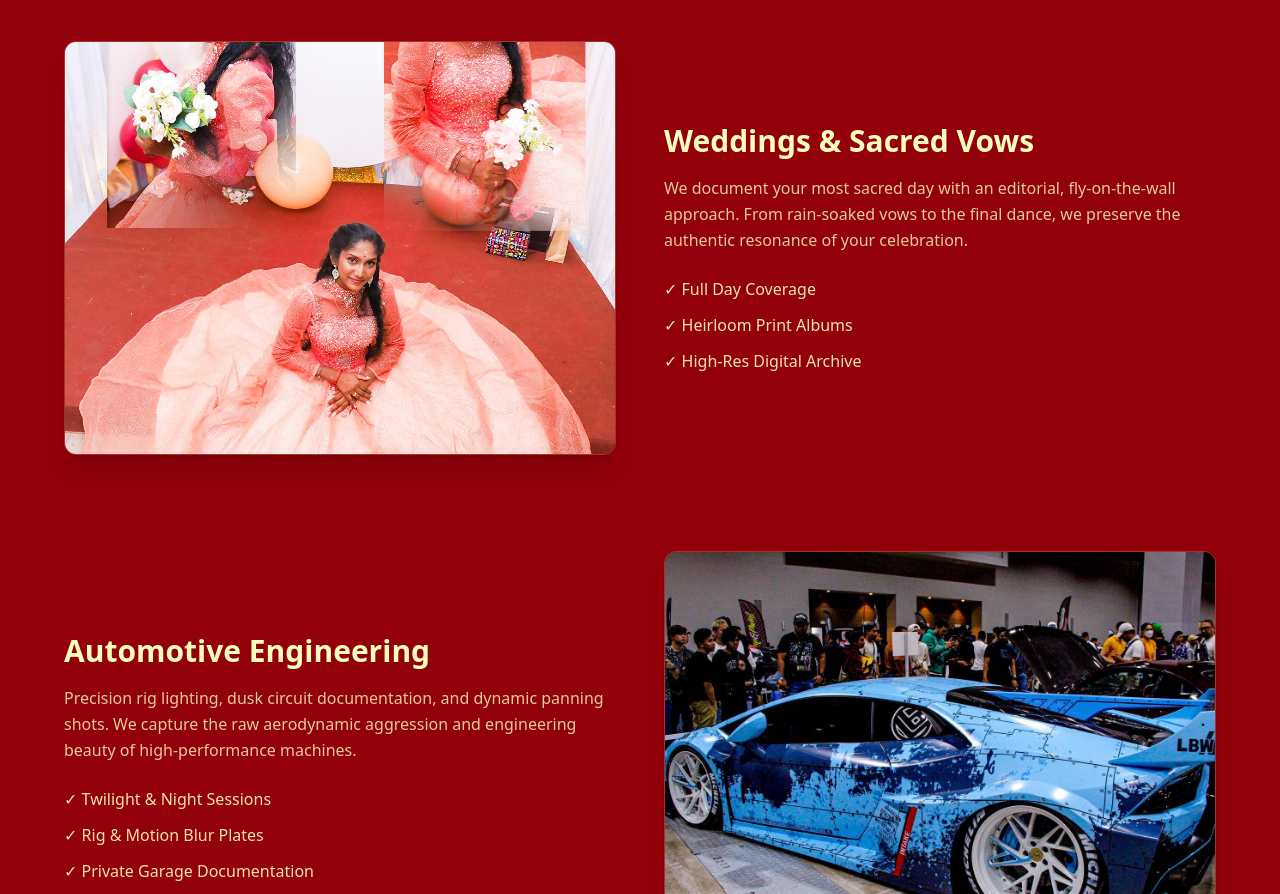
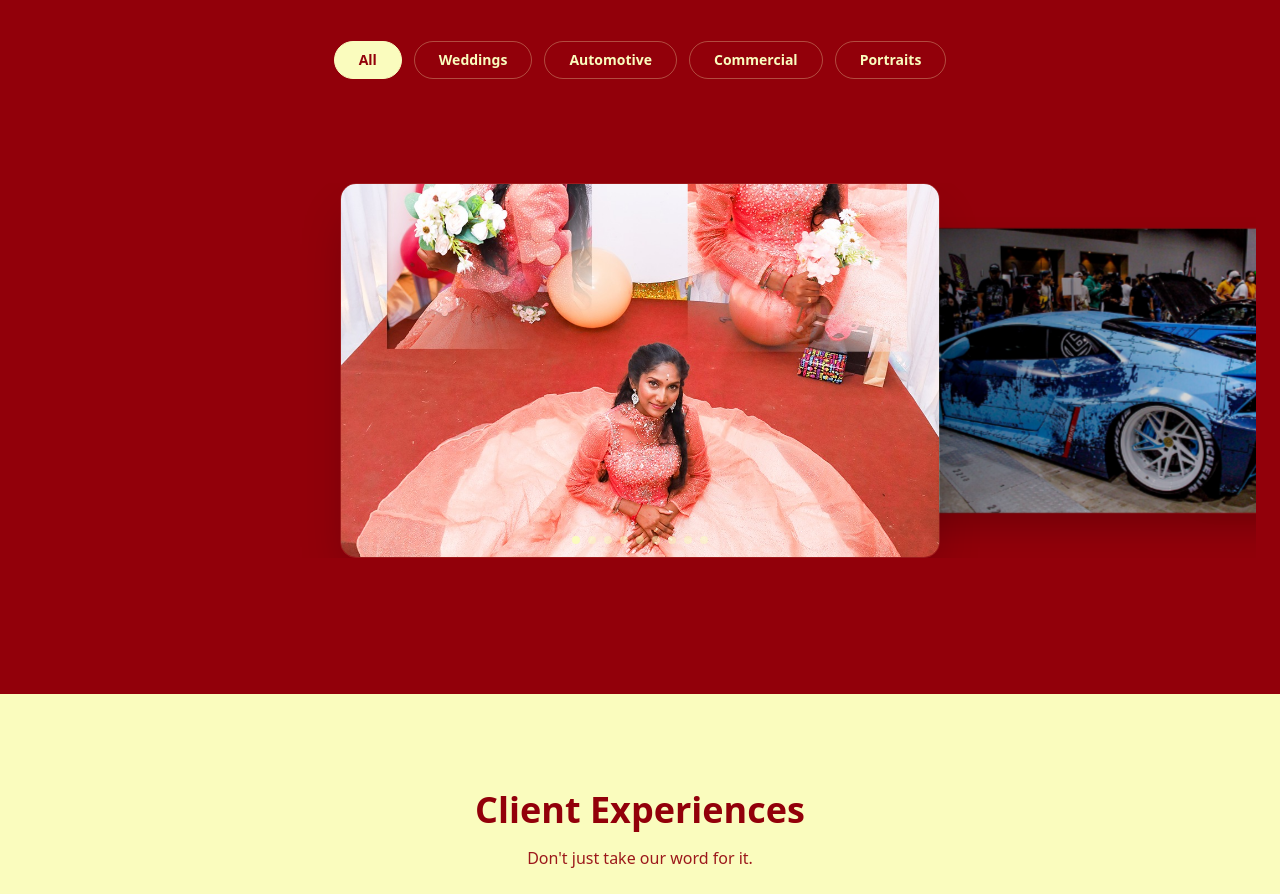
Before and after one commit to Lavanyaa7s/ink-and-paper-archives, a Next.js app: page / in a window 1280 px wide. Shown: the part 2641-3535 px from the top of the page. Built offline with nearby package versions, Linux system fonts and the light colour scheme; a web font is replaced by a local one.

Commit message:
feat: replace Master Disciplines section with an interactive 3D Swiper coverflow gallery

```diff
--- a/package.json
+++ b/package.json
@@ -15,7 +15,8 @@
     "motion": "^12.42.2",
     "next": "16.2.10",
     "react": "19.2.4",
-    "react-dom": "19.2.4"
+    "react-dom": "19.2.4",
+    "swiper": "^14.0.5"
   },
   "devDependencies": {
     "@tailwindcss/postcss": "^4",
--- a/src/app/page.tsx
+++ b/src/app/page.tsx
@@ -2,6 +2,7 @@
 
 import Link from "next/link";
 import Image from "next/image";
+import VisualDiaryGallery from "@/components/VisualDiaryGallery";
 import { useState } from "react";
 import { motion, AnimatePresence } from "motion/react";
 
@@ -216,69 +217,9 @@ export default function LandingPage() {
           </div>
         </section>
 
-        {/* 5. PRODUCT SERVICE OR FEATURES (Champagne Background) */}
-        <section id="services" className="py-24 px-6 bg-[#92000A] text-[#FAFCBE]">
-          <div className="max-w-6xl mx-auto">
-            <div className="text-center mb-20">
-              <h2 className="text-4xl font-bold mb-4">Master Disciplines</h2>
-              <p className="opacity-80 max-w-2xl mx-auto">Specialized production suites tailored to your exact narrative needs.</p>
-            </div>
 
-            {/* Block 1 */}
-            <div className="grid grid-cols-1 md:grid-cols-2 gap-12 items-center mb-24">
-              <div className="relative aspect-[4/3] rounded-xl overflow-hidden border border-[#FAFCBE]/20 order-2 md:order-1 shadow-xl">
-                <Image src="/portfolio/events/event-03.jpg" alt="Weddings" fill className="object-cover" />
-              </div>
-              <div className="order-1 md:order-2">
-                <h3 className="text-3xl font-bold mb-4">Weddings & Sacred Vows</h3>
-                <p className="opacity-80 mb-6 leading-relaxed">
-                  We document your most sacred day with an editorial, fly-on-the-wall approach. From rain-soaked vows to the final dance, we preserve the authentic resonance of your celebration.
-                </p>
-                <ul className="space-y-3 opacity-90 font-medium">
-                  <li className="flex items-center gap-2">✓ Full Day Coverage</li>
-                  <li className="flex items-center gap-2">✓ Heirloom Print Albums</li>
-                  <li className="flex items-center gap-2">✓ High-Res Digital Archive</li>
-                </ul>
-              </div>
-            </div>
-
-            {/* Block 2 */}
-            <div className="grid grid-cols-1 md:grid-cols-2 gap-12 items-center mb-24">
-              <div className="order-1">
-                <h3 className="text-3xl font-bold mb-4">Automotive Engineering</h3>
-                <p className="opacity-80 mb-6 leading-relaxed">
-                  Precision rig lighting, dusk circuit documentation, and dynamic panning shots. We capture the raw aerodynamic aggression and engineering beauty of high-performance machines.
-                </p>
-                <ul className="space-y-3 opacity-90 font-medium">
-                  <li className="flex items-center gap-2">✓ Twilight & Night Sessions</li>
-                  <li className="flex items-center gap-2">✓ Rig & Motion Blur Plates</li>
-                  <li className="flex items-center gap-2">✓ Private Garage Documentation</li>
-                </ul>
-              </div>
-              <div className="relative aspect-[4/3] rounded-xl overflow-hidden border border-[#FAFCBE]/20 order-2 shadow-xl">
-                <Image src="/portfolio/automotive/auto-01.jpg" alt="Automotive" fill className="object-cover" />
-              </div>
-            </div>
-
-            {/* Block 3 */}
-            <div className="grid grid-cols-1 md:grid-cols-2 gap-12 items-center">
-              <div className="relative aspect-[4/3] rounded-xl overflow-hidden border border-[#FAFCBE]/20 order-2 md:order-1 shadow-xl">
-                <Image src="/portfolio/featured/featured-03.jpg" alt="Commercial" fill className="object-cover" />
-              </div>
-              <div className="order-1 md:order-2">
-                <h3 className="text-3xl font-bold mb-4">Commercial Architecture</h3>
-                <p className="opacity-80 mb-6 leading-relaxed">
-                  Elevate your brand with high-impact interior and architectural photography. Engineered for luxury lookbooks, hotel portfolios, and international marketing campaigns.
-                </p>
-                <ul className="space-y-3 opacity-90 font-medium">
-                  <li className="flex items-center gap-2">✓ Tilt-Shift Perspective Control</li>
-                  <li className="flex items-center gap-2">✓ Advanced Composite Lighting</li>
-                  <li className="flex items-center gap-2">✓ Commercial Usage Licensing</li>
-                </ul>
-              </div>
-            </div>
-          </div>
-        </section>
+        {/* 5. VISUAL DIARY GALLERY (Sangria Background) */}
+        <VisualDiaryGallery />
 
         {/* 6. TESTIMONIALS (Sangria Background) */}
         <section id="testimonials" className="py-24 px-6 bg-[#FAFCBE] text-[#92000A]">
--- /dev/null
+++ b/src/components/VisualDiaryGallery.tsx
@@ -0,0 +1,103 @@
+"use client";
+
+import React, { useState } from 'react';
+import Image from 'next/image';
+import { Swiper, SwiperSlide } from 'swiper/react';
+import { EffectCoverflow, Pagination, Navigation } from 'swiper/modules';
+
+import 'swiper/css';
+import 'swiper/css/effect-coverflow';
+import 'swiper/css/pagination';
+import 'swiper/css/navigation';
+
+const galleryImages = [
+  { src: '/portfolio/events/event-03.jpg', category: 'Weddings' },
+  { src: '/portfolio/automotive/auto-01.jpg', category: 'Automotive' },
+  { src: '/portfolio/featured/featured-03.jpg', category: 'Commercial' },
+  { src: '/portfolio/portrait/portrait-01.jpg', category: 'Portraits' },
+  { src: '/portfolio/events/event-06.jpg', category: 'Weddings' },
+  { src: '/portfolio/automotive/auto-04.jpg', category: 'Automotive' },
+  { src: '/portfolio/portrait/portrait-04.jpg', category: 'Portraits' },
+  { src: '/portfolio/events/event-10.jpg', category: 'Weddings' },
+  { src: '/portfolio/automotive/auto-06.jpg', category: 'Automotive' },
+];
+
+const categories = ['All', 'Weddings', 'Automotive', 'Commercial', 'Portraits'];
+
+export default function VisualDiaryGallery() {
+  const [activeCategory, setActiveCategory] = useState('All');
+
+  const filteredImages = galleryImages.filter(
+    (img) => activeCategory === 'All' || img.category === activeCategory
+  );
+
+  return (
+    <section id="gallery" className="py-24 px-6 bg-[#92000A] text-[#FAFCBE] overflow-hidden">
+      <div className="max-w-7xl mx-auto">
+        <div className="text-center mb-10">
+          <p className="text-sm font-bold tracking-widest uppercase opacity-70 mb-2">GALLERY</p>
+          <h2 className="text-4xl md:text-5xl font-bold mb-4 tracking-tight">My Visual Diary</h2>
+          <p className="opacity-80 max-w-2xl mx-auto font-medium text-lg">See the world through my lens: adventures in photos and videos.</p>
+        </div>
+
+        {/* Pills Navigation */}
+        <div className="flex flex-wrap justify-center gap-3 mb-16">
+          {categories.map((cat) => (
+            <button
+              key={cat}
+              onClick={() => setActiveCategory(cat)}
+              className={`px-6 py-2 rounded-full text-sm font-bold border transition-colors ${
+                activeCategory === cat
+                  ? 'bg-[#FAFCBE] text-[#92000A] border-[#FAFCBE]'
+                  : 'bg-transparent text-[#FAFCBE] border-[#FAFCBE]/30 hover:border-[#FAFCBE]'
+              }`}
+            >
+              {cat}
+            </button>
+          ))}
+        </div>
+
+        {/* 3D Swiper */}
+        <div className="w-full relative py-10">
+          <Swiper
+            effect={'coverflow'}
+            grabCursor={true}
+            centeredSlides={true}
+            slidesPerView={'auto'}
+            coverflowEffect={{
+              rotate: 0,
+              stretch: 0,
+              depth: 150,
+              modifier: 2.5,
+              slideShadows: true,
+            }}
+            pagination={{ clickable: true }}
+            modules={[EffectCoverflow, Pagination]}
+            className="w-full h-full"
+            key={activeCategory} // Force re-render on category change to center slides properly
+          >
+            {filteredImages.map((img, index) => (
+              <SwiperSlide key={index} style={{ width: 'auto' }}>
+                <div className="w-[300px] sm:w-[400px] md:w-[500px] lg:w-[600px] aspect-[4/5] md:aspect-[4/3] lg:aspect-[16/10] relative rounded-2xl overflow-hidden shadow-2xl mx-auto border border-[#FAFCBE]/10">
+                  <Image src={img.src} alt={img.category} fill className="object-cover" />
+                </div>
+              </SwiperSlide>
+            ))}
+          </Swiper>
+        </div>
+      </div>
+
+      <style jsx global>{`
+        /* Swiper Pagination Styling */
+        .swiper-pagination-bullet {
+          background: #FAFCBE !important;
+          opacity: 0.5 !important;
+        }
+        .swiper-pagination-bullet-active {
+          opacity: 1 !important;
+          background: #FAFCBE !important;
+        }
+      `}</style>
+    </section>
+  );
+}
```
Also changed, not shown: 1 other file (tests, documents, lock files or other folders).
